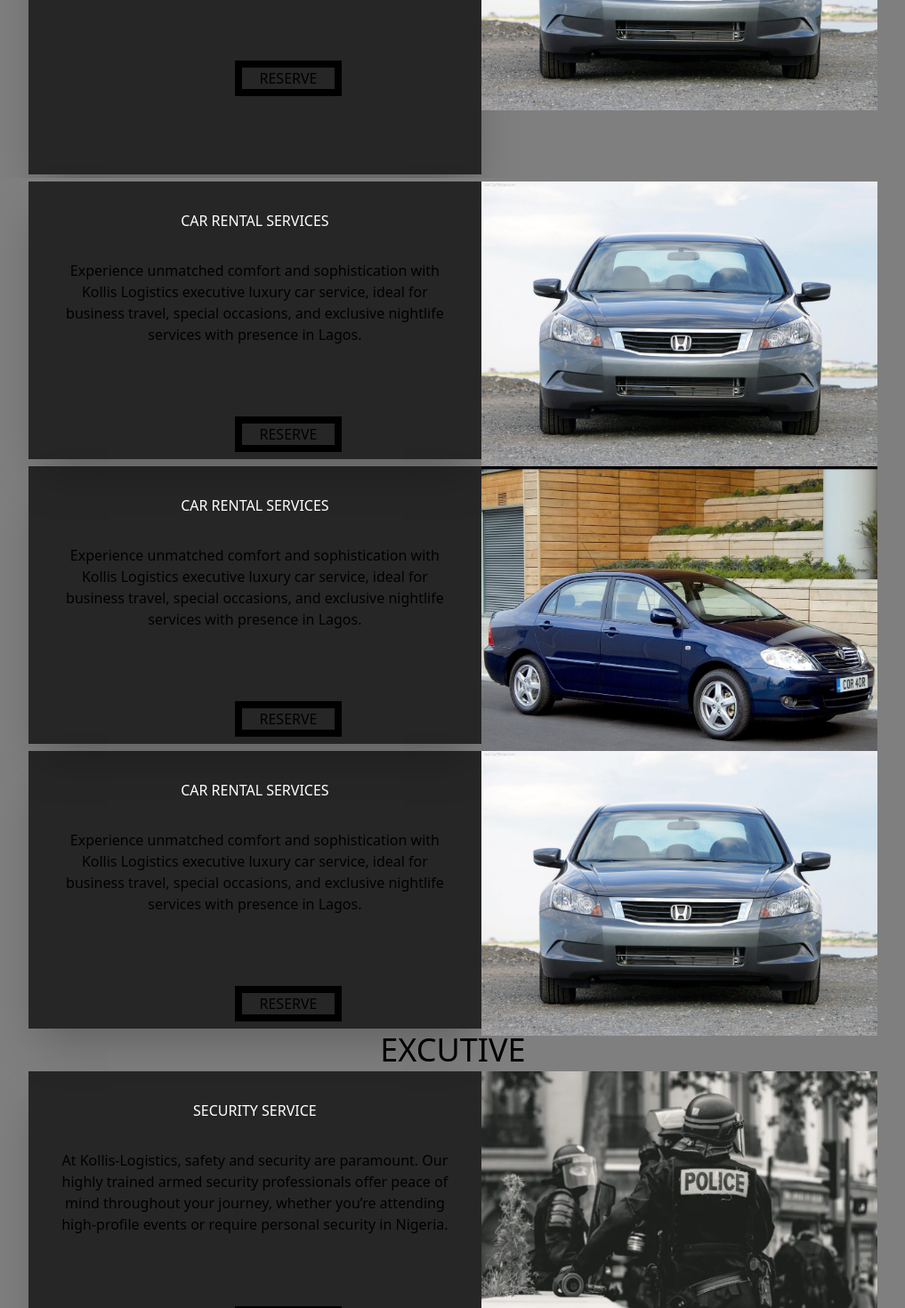
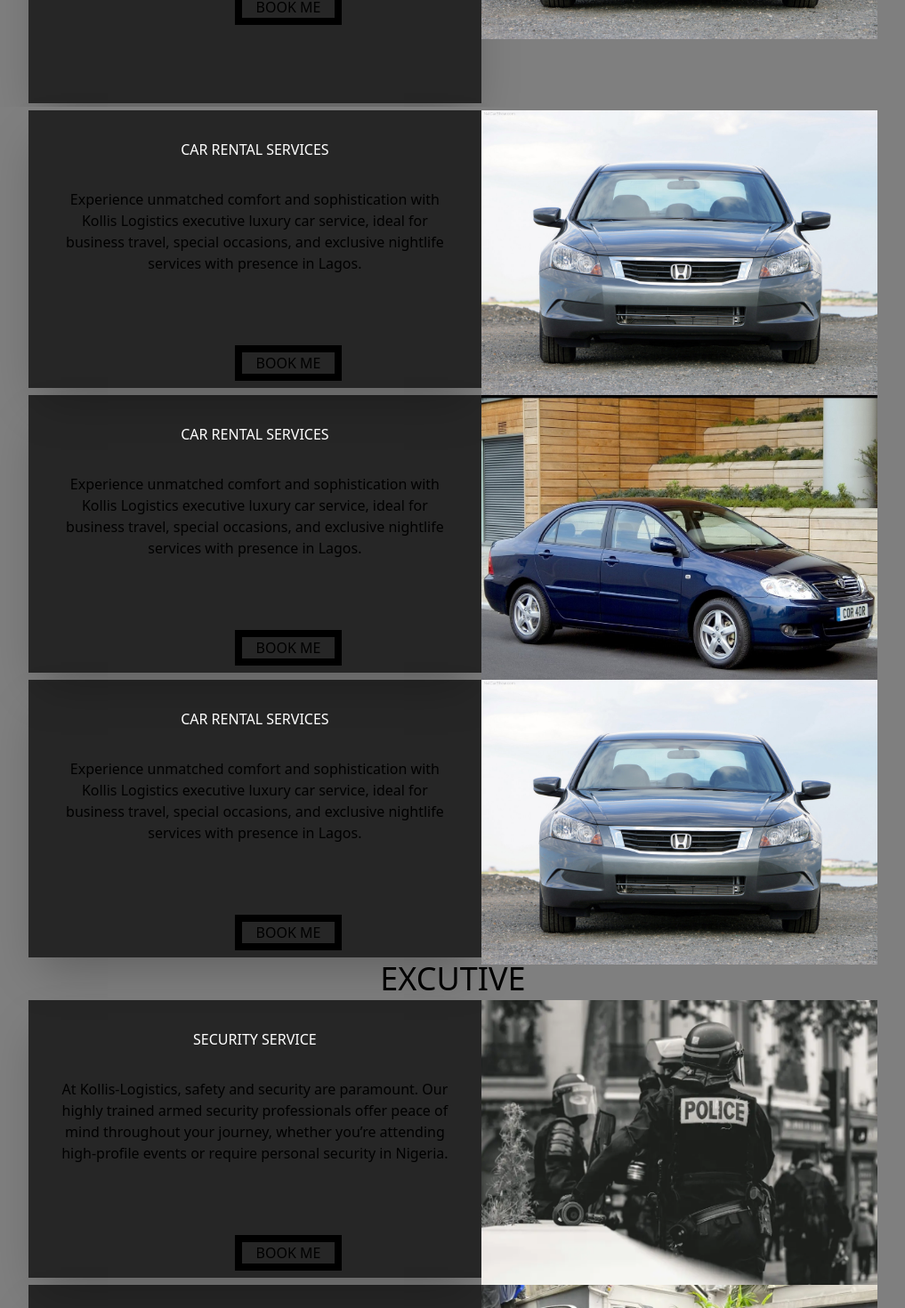
Before and after one commit to kollis79/car-rental, a Next.js app: page / in a window 1280 px wide. Shown: the part 1160-2630 px from the top of the page at 89% size, without its empty margins (131-1148 px from the left). Built offline with nearby package versions, Linux system fonts and the light colour scheme.

Commit message:
Updated project files and fixed minor issues

```diff
--- /dev/null
+++ b/src/app/Reserve/page.js
@@ -0,0 +1,7 @@
+export default function Reserve(){
+    return(
+        <div>
+            <h1></h1>
+        </div>
+    )
+}
--- a/src/app/Services/page.js
+++ b/src/app/Services/page.js
@@ -1,26 +1,26 @@
+import Navbar from "../components/Navbar";
 
-export default function Services(){
-
-    return(
-
+export default function Services() {
+  return (
+    <>
+      <Navbar />
       <div className=" h-screen w-full overflow-hidden ">
-            <video className=" h-screen absolute top-1/2 left-1/2 w-auto min-w-full min-h-full transform -translate-x-1/2 -translate-y-1/2 object-cover"
+        <video
+          className=" h-screen absolute top-1/2 left-1/2 w-auto min-w-full min-h-full transform -translate-x-1/2 -translate-y-1/2 object-cover"
           src="video.mp4"
           autoPlay
           loop
           muted
-            playsInline>
-
-            </video>
+          playsInline
+        ></video>
         <div className="absolute inset-0 bg-black/90"></div>
 
-
         <div className="relative flex items-center justify-center h-full">
-             <h1 className="text-white text-center leading-tight text-7xl">NEED A RIDE? <p>CALL US ANYTIME.</p></h1>
+          <h1 className="text-white text-center leading-tight text-7xl">
+            NEED A RIDE? <p>CALL US ANYTIME.</p>
+          </h1>
         </div>
-
-
       </div>
-    )
-
+    </>
+  );
 }
--- a/src/app/components/product.js
+++ b/src/app/components/Dash.js
@@ -1,4 +1,4 @@
-export default function Product() {
+export default function Dash() {
   return (
     <div className="bg-black/15 h-20 w-full">
 
--- a/src/app/components/section1.js
+++ b/src/app/components/Package.js
@@ -1,8 +1,8 @@
 
-export default function(){
+export default function Product(){
 
     return(
-       <div className="w-full h-200 justify-between bg-black/10" >
+       <div className="w-full h-220 justify-between bg-black/10 " >
         <img src="Lagos.webp" className="w-full "></img>
         <p className="text-black text-center ">
           <b className="font-extrabold text-2xl">OUR SERVICES</b>
--- a/src/app/components/cars.js
+++ b/src/app/components/cars.js
@@ -1,5 +1,6 @@
 "use client";
 import { easeInOut, motion } from "framer-motion";
+import Image from "next/image";
 
 export default function Cars() {
   return (
@@ -32,16 +33,17 @@ export default function Cars() {
           className="w-[40%] bg-black/70 shadow-2xl p-8 flex flex-col gap-8 items-center text-center "
         >
           <p className="text-center text-white  ">CAR RENTAL SERVICES </p>
-          <p>
+          <div>
             Experience unmatched comfort and sophistication with Kollis
             Logistics executive luxury car service, ideal for business travel,
             special occasions, and exclusive nightlife services with presence in
             Lagos.
-            <div onClick={""} className="w-30 ml-50">
-              {" "}
-              <p className=" border-8 mt-20 text-black">RESERVE</p>
+            <div className="w-30 ml-50">
+              <p className=" border-8 mt-20 text-black">
+                <a href="Reserve">BOOK ME</a>
+              </p>
             </div>
-          </p>{" "}
+          </div>
         </motion.div>
 
         <motion.img
@@ -56,111 +58,134 @@ export default function Cars() {
       <div className="h-80  p-1  flex justify-center ">
         <div className="w-[40%] bg-black/70 shadow-2xl p-8 flex flex-col gap-8 items-center text-center ">
           <p className="text-center text-white  ">CAR RENTAL SERVICES </p>
-          <p>
+          <div>
             Experience unmatched comfort and sophistication with Kollis
             Logistics executive luxury car service, ideal for business travel,
             special occasions, and exclusive nightlife services with presence in
             Lagos.
-            <div onClick={""} className="w-30 ml-50">
-              {" "}
-              <p className=" border-8 mt-20 text-black">RESERVE</p>
+            <div className= "w-30 ml-50">
+              <p className=" border-8 mt-20 text-black">BOOK ME</p>
             </div>
-          </p>{" "}
+          </div>
         </div>
+        <Image
+  src="/honda 3.jpg"
+  alt="Honda"
+  width={800}
+  height={400}
+  className="w-[35%] h-80 mb-10"
+/>
 
-        <img src="/honda 3.jpg" className=" w-[35%] h-80 mb-10"></img>
+
       </div>
 
       <div className="h-80  p-1  flex justify-center ">
         <div className="w-[40%] bg-black/70 shadow-2xl p-8 flex flex-col gap-8 items-center text-center ">
           <p className="text-center text-white  ">CAR RENTAL SERVICES </p>
-          <p>
+          <div>
             Experience unmatched comfort and sophistication with Kollis
             Logistics executive luxury car service, ideal for business travel,
             special occasions, and exclusive nightlife services with presence in
             Lagos.
-            <div onClick={""} className="w-30 ml-50">
-              {" "}
-              <p className=" border-8 mt-20 text-black">RESERVE</p>
+            <div className="w-30 ml-50">
+              <p className=" border-8 mt-20 text-black"> BOOK ME</p>
             </div>
-          </p>{" "}
+          </div>
         </div>
-
-        <img src="/corolla.jpg" className=" w-[35%] h-80 mb-10"></img>
+<Image
+  src="/corolla.jpg"
+  alt="Toyota Corolla"
+  width={800}
+  height={400}
+  className="w-[35%] h-80 mb-10"
+/>
       </div>
       <div className="h-80  p-1  flex justify-center ">
         <div className="w-[40%] bg-black/70 shadow-2xl p-8 flex flex-col gap-8 items-center text-center ">
           <p className="text-center text-white  ">CAR RENTAL SERVICES </p>
-          <p>
+          <div>
             Experience unmatched comfort and sophistication with Kollis
             Logistics executive luxury car service, ideal for business travel,
             special occasions, and exclusive nightlife services with presence in
             Lagos.
-            <div onClick={"#"} className="w-30 ml-50">
-              {" "}
-              <p className=" border-8 mt-20 text-black">RESERVE</p>
+            <div className="w-30 ml-50">
+              <p className=" border-8 mt-20 text-black">BOOK ME</p>
             </div>
-          </p>{" "}
+          </div>
+
         </div>
-
-        <img src="/honda 3.jpg" className=" w-[35%] h-80 mb-10"></img>
+<Image
+  src="/honda 3.jpg"
+  alt="Honda Car"
+  width={800}
+  height={400}
+  className="w-[35%] h-80 mb-10"
+/>
       </div>
       <p className="text-4xl text-center">EXCUTIVE</p>
       <div className="h-80  p-1   flex justify-center ">
         <div className="w-[40%] bg-black/70 shadow-2xl p-8 flex flex-col gap-8 items-center text-center ">
           <p className="text-center text-white  ">SECURITY SERVICE </p>
-          <p>
+          <div>
             At Kollis-Logistics, safety and security are paramount. Our highly
             trained armed security professionals offer peace of mind throughout
             your journey, whether you’re attending high-profile events or
             require personal security in Nigeria.
-            <div onClick={"#"} className="w-30 ml-50">
-
-              <p className=" border-8 mt-20 text-black">RESERVE</p>
+            <div className="w-30 ml-50">
+              <p className=" border-8 mt-20 text-black">BOOK ME</p>
             </div>
-          </p>
+          </div>
         </div>
-
-        <img src="/police.webp" className=" w-[35%] h-80 mb-10"></img>
+<Image
+  src="/police.webp"
+  alt="Police Car"
+  width={800}
+  height={400}
+  className="w-[35%] h-80 mb-10"
+/>
       </div>
       <div>
         <div className="h-80  p-1   flex justify-center ">
           <div className="w-[40%] bg-black/70 shadow-2xl p-8 flex flex-col gap-8 items-center text-center ">
             <p className="text-center text-white  ">SECURITY SERVICE </p>
-            <p>
+            <div>
               Experience unmatched comfort and sophistication with Kollis
               Logistics executive luxury car service, ideal for business travel,
               special occasions, and exclusive nightlife services with presence
               in Lagos..
-              <div onClick={"#"} className="w-30 ml-50">
-                {" "}
-                <p className=" border-8 mt-20 text-black">RESERVE</p>
+              <div className="w-30 ml-50">
+                <p className=" border-8 mt-20 text-black">BOOK ME</p>
               </div>
-            </p>{" "}
+            </div>
           </div>
-
-          <img src="prado.webp" className=" w-[35%] h-80 mb-10"></img>
+<Image
+src="/prado.webp"
+alt="prado"
+width={800}
+height={400}
+className="w-[35%] h-80 mb-10" />
         </div>
         <div>
           <div className="h-80  p-1   flex justify-center ">
             <div className="w-[40%] bg-black/70 shadow-2xl p-8 flex flex-col gap-8 items-center text-center ">
               <p className="text-center text-white  ">SECURITY SERVICE </p>
-              <p>
+              <div>
                 Experience unmatched comfort and sophistication with Kollis
                 Logistics executive luxury car service, ideal for business
                 travel, special occasions, and exclusive nightlife services with
                 presence in Lagos.
-                <div onClick={"#"} className="w-30 ml-50">
-                  {" "}
-                  <p className=" border-8 mt-20 text-black">RESERVE</p>
+                <div className="w-30 ml-50">
+                  <p className=" border-8 mt-20 text-black">BOOK ME</p>
                 </div>
-              </p>{" "}
+              </div>
             </div>
-
-            <img
-              src="/2008-Toyota-Highlander-Base.webp"
-              className=" w-[35%] h-80 mb-10"
-            ></img>
+ <Image
+      src="/2008-Toyota-Highlander-Base.webp"
+      alt="2008 Toyota Highlander"
+      width={800}
+      height={400}
+      className="w-[35%] h-80 mb-10"
+    />
           </div>
         </div>
       </div>
--- a/src/app/footer.js
+++ b/src/app/footer.js
@@ -1,4 +1,4 @@
-import Navbar from "./components/navbar";
+import Navbar from "./components/Navbar";
 
 export default function Footer() {
   return (
@@ -12,7 +12,9 @@ export default function Footer() {
       </div>
       <div className="py-10 p-10">
         <ul className="flex justify-between hover:scale-105 transform ">
-          <li><a href="">Home</a> </li>
+          <li>
+            <a href="">Home</a>{" "}
+          </li>
           <l>About</l>
           <li>Services</li>
           <li>Blog</li>
--- a/src/app/page.js
+++ b/src/app/page.js
@@ -1,22 +1,19 @@
-import Navbar from "./components/navbar";
-import Section1 from "./components/section1";
-import Product from "./components/product";
+import Navbar from "./components/Navbar";
+import Product from "./components/Package";
 import Cars from "./components/cars";
 import Footer from "./footer";
 import MobileMenu from "./components/mobileMenu";
+import Dash from "./components/Dash"
 
 export default function Home() {
   return (
-
     <div>
-      <Navbar/>
-      <Section1/>
-      <Product/>
-      <Cars/>
-      <Footer/>
+      <Navbar />
+      <Product />
+      <Cars />
+      <Footer />
       <MobileMenu />
-
-
+      <Dash />
     </div>
   );
 }
```
Also changed, not shown: src/app/components/navbar.js (+14 -14 lines). Lines whose indentation alone changed are shown as unchanged.
